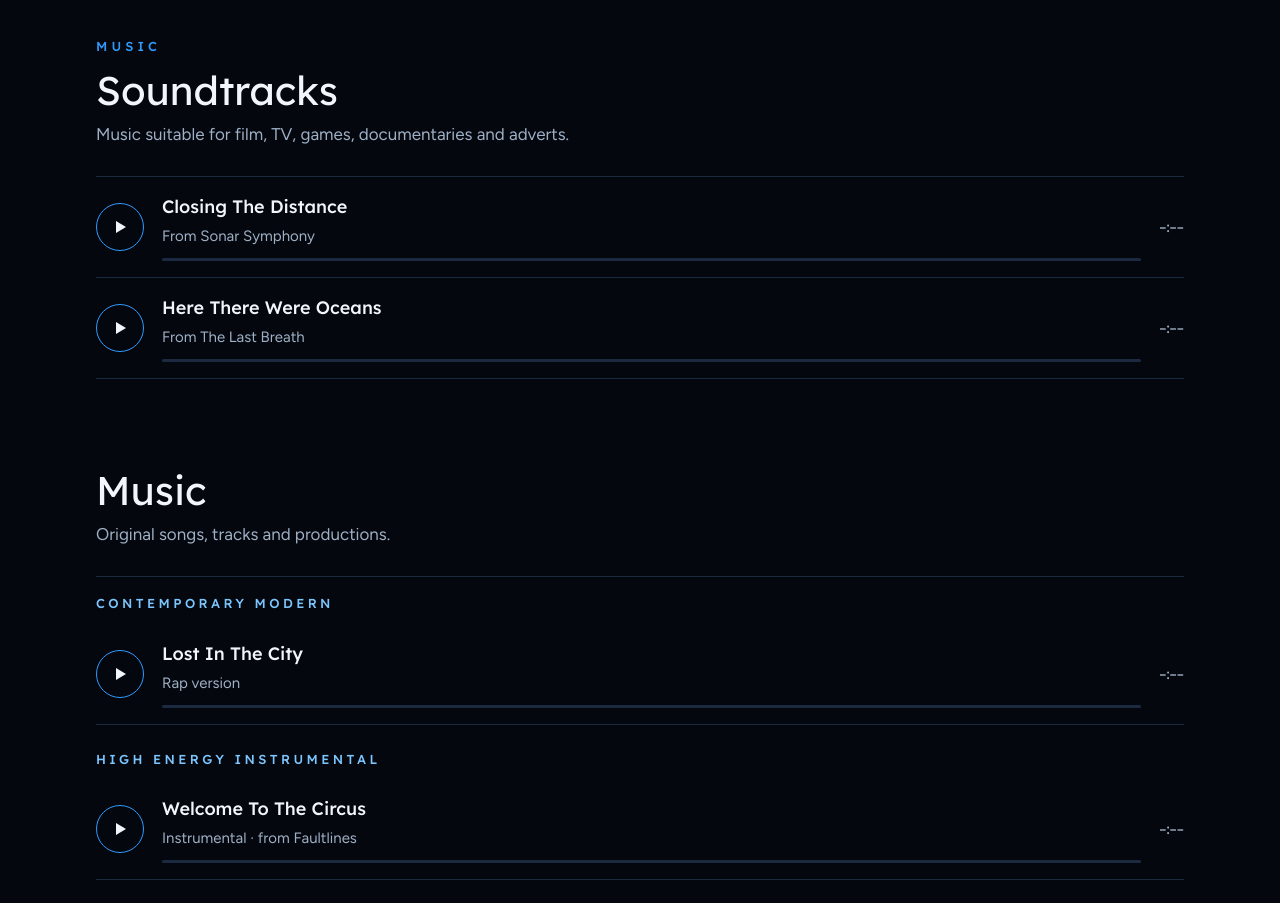
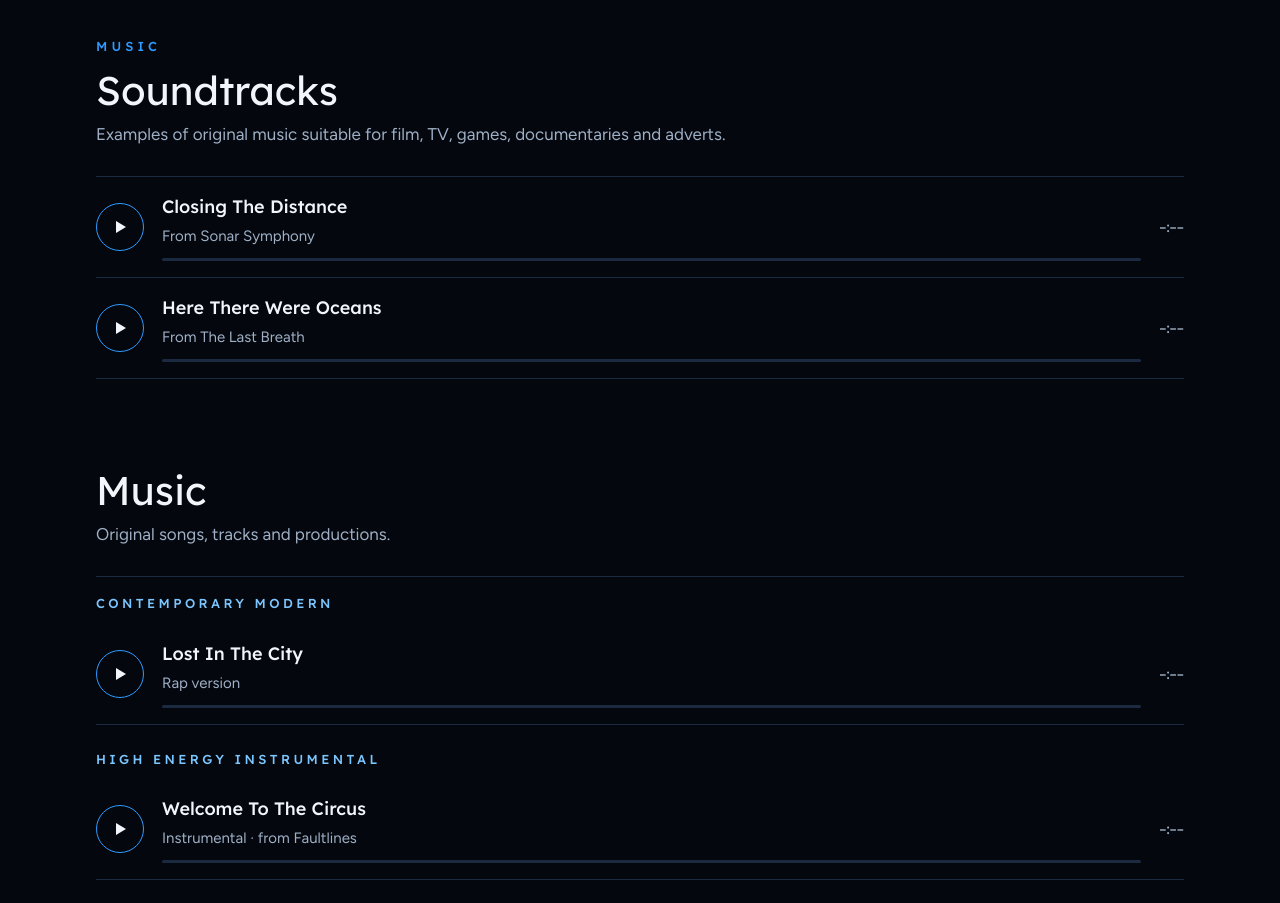
Before and after one commit to loonytunes1234/rickburn-website, a plain HTML site: page multimedia.html in a window 1280 px wide. Shown: the part 1460-2363 px from the top of the page. Drawn offline with Linux system fonts and the light colour scheme.

Commit message:
Soundtracks line: Examples of original music suitable for film, TV, games, documentaries and adverts

```diff
--- a/multimedia.html
+++ b/multimedia.html
@@ -198,7 +198,7 @@ html.calm *, html.calm *::before, html.calm *::after { animation-play-state: pau
     <div class="wrap">
       <p class="eyebrow">Music</p>
       <h2 id="sound-h">Soundtracks</h2>
-      <p class="sub">Music suitable for film, TV, games, documentaries and adverts.</p>
+      <p class="sub">Examples of original music suitable for film, TV, games, documentaries and adverts.</p>
       <ul class="tracks" id="soundtracks"></ul>
     </div>
   </section>
```
